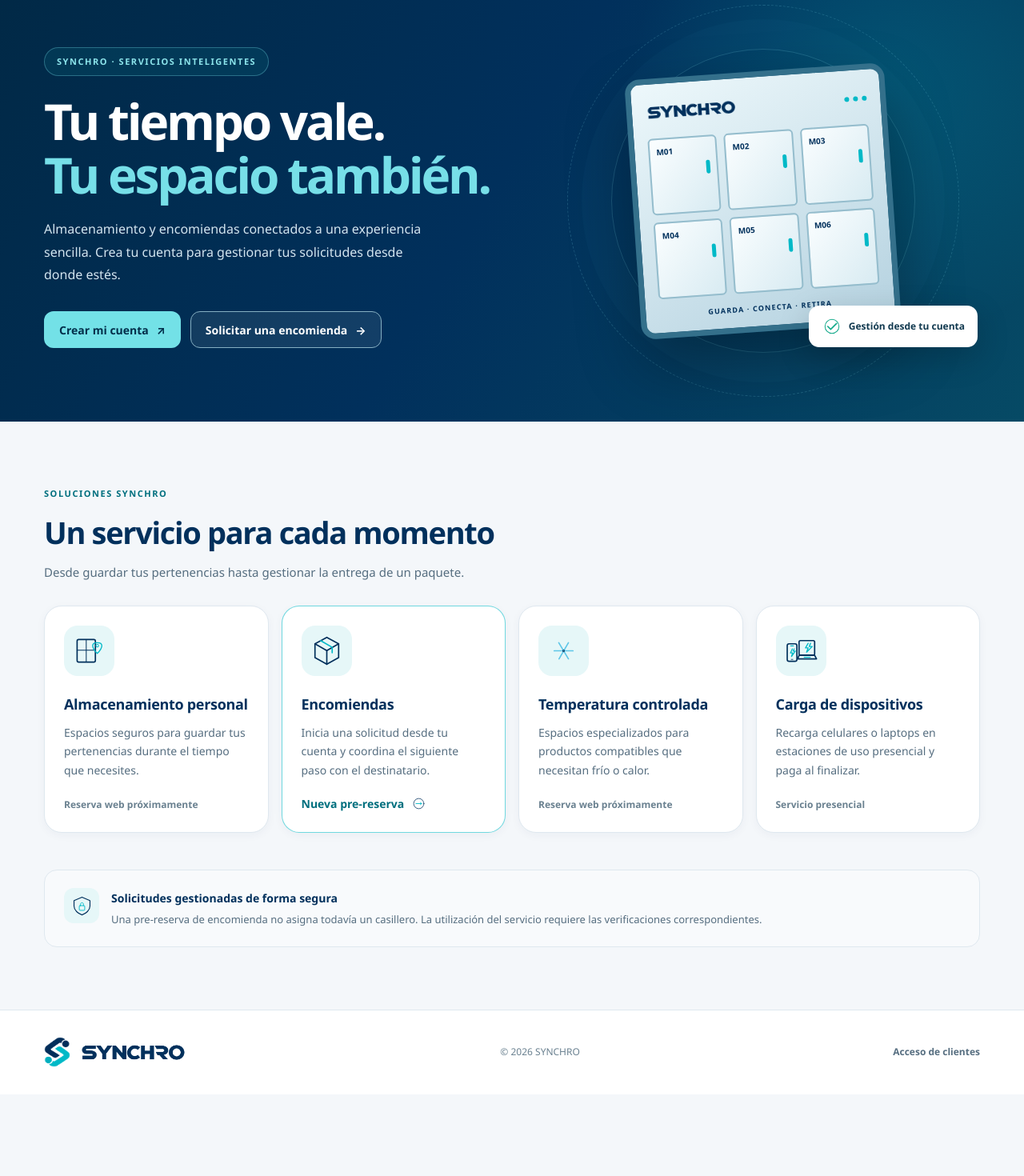
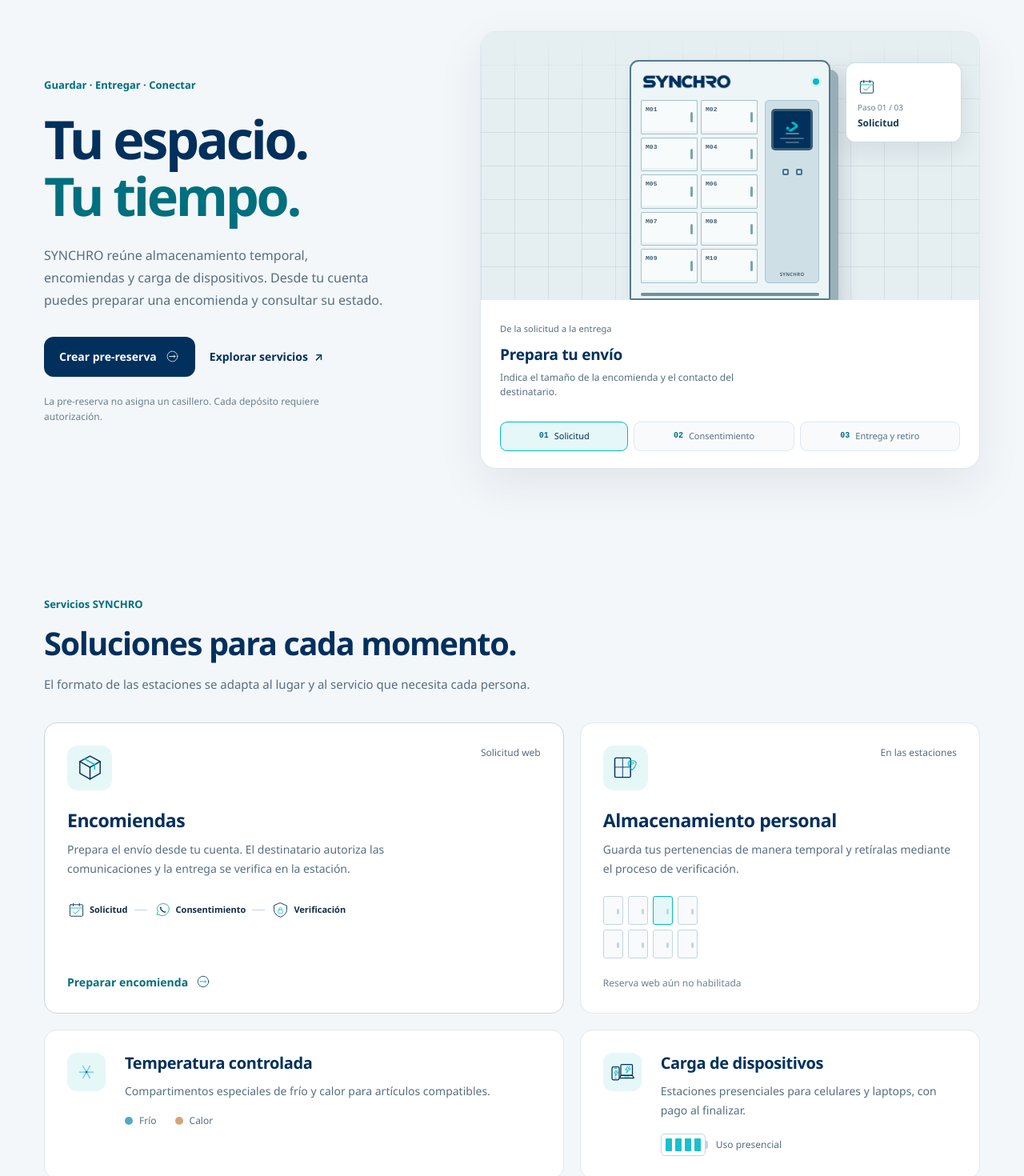
Before and after one commit to Bjosue95/SYNCHRO, a Vue app in the folder frontend/usuarios-app/: page / in a window 1280 px wide. Shown: the part 100-1570 px from the top of the page at 80% size. Before the commit the page ends 1468 px from the top, so only its background shows below. Built offline with nearby package versions, Linux system fonts and the light colour scheme; no server answers.

Commit message:
design(usuarios): portada con escena interactiva y servicios narrativos ligeros

```diff
--- a/frontend/usuarios-app/src/views/InicioView.vue
+++ b/frontend/usuarios-app/src/views/InicioView.vue
@@ -1,102 +1,213 @@
 <script setup>
+import { onMounted, onBeforeUnmount, ref } from "vue";
 import { RouterLink } from "vue-router";
-import { estadoSesion } from "../services/sesion.js";
 import AppIcon from "../components/ui/AppIcon.vue";
+import LockerJourney from "../components/ui/LockerJourney.vue";
+
+const pagina = ref(null);
+let observador = null;
+
+// Revelado de contenido con API nativa. Si falta soporte o se solicita
+// movimiento reducido, todo el contenido se muestra inmediatamente.
+onMounted(() => {
+  const elementos = [...(pagina.value?.querySelectorAll("[data-reveal]") || [])];
+  const reducido = window.matchMedia?.("(prefers-reduced-motion: reduce)")?.matches;
+  if (!("IntersectionObserver" in window) || reducido) return;
+  observador = new IntersectionObserver(entradas => {
+    for (const entrada of entradas) {
+      if (!entrada.isIntersecting) continue;
+      entrada.target.classList.remove("syn-pendiente");
+      observador?.unobserve(entrada.target);
+    }
+  }, { threshold: 0.09, rootMargin: "0px 0px 32px 0px" });
+  elementos.forEach(el => {
+    el.classList.add("syn-pendiente");
+    observador.observe(el);
+  });
+});
+onBeforeUnmount(() => observador?.disconnect());
 </script>
 
 <template>
-  <div>
-    <section class="portada">
-      <div class="contenedor portada-grid">
-        <div class="portada-texto">
-          <span class="eyebrow portada-etiqueta">SYNCHRO · SERVICIOS INTELIGENTES</span>
-          <h1>Tu tiempo vale.<br><em>Tu espacio también.</em></h1>
+  <div ref="pagina" class="syn-home">
+    <section class="syn-home-hero">
+      <div class="contenedor syn-hero-grid">
+        <div class="syn-hero-content">
+          <span class="syn-overline">Guardar · Entregar · Conectar</span>
+          <h1>Tu espacio.<br><span>Tu tiempo.</span></h1>
           <p>
-            Almacenamiento y encomiendas conectados a una experiencia sencilla.
-            Crea tu cuenta para gestionar tus solicitudes desde donde estés.
+            SYNCHRO reúne almacenamiento temporal, encomiendas y carga de dispositivos.
+            Desde tu cuenta puedes preparar una encomienda y consultar su estado.
           </p>
-          <div class="botones-portada">
-            <RouterLink :to="estadoSesion.cliente ? '/mi-cuenta' : '/acceso'"
-              class="boton boton-luz">
-              {{ estadoSesion.cliente ? "Ir a mi espacio" : "Crear mi cuenta" }}
-              <span aria-hidden="true">↗</span>
+          <div class="syn-hero-actions">
+            <RouterLink to="/reservar/encomienda" class="boton boton-primario">
+              Crear pre-reserva
+              <AppIcon nombre="flecha" :tamano="19" />
             </RouterLink>
-            <RouterLink to="/reservar/encomienda" class="boton boton-fantasma">
-              Solicitar una encomienda
-              <span aria-hidden="true">→</span>
-            </RouterLink>
+            <a href="#servicios" class="syn-hero-secondary">
+              Explorar servicios <span aria-hidden="true">↗</span>
+            </a>
           </div>
+          <p class="syn-hero-foot">
+            La pre-reserva no asigna un casillero. Cada depósito requiere autorización.
+          </p>
         </div>
-
-        <div class="hero-visual" aria-hidden="true">
-          <div class="circulo-uno"></div>
-          <div class="circulo-dos"></div>
-          <div class="terminal-ilustrada">
-            <div class="terminal-cabecera">
-              <img class="terminal-marca" src="/branding/nombre-azul.svg" alt="">
-              <span class="luces"><i></i><i></i><i></i></span>
-            </div>
-            <div class="terminal-cuadricula">
-              <div v-for="n in 6" :key="n" class="terminal-puerta">
-                <span>{{ "M0" + n }}</span><b></b>
-              </div>
-            </div>
-            <div class="terminal-pie">GUARDA · CONECTA · RETIRA</div>
-          </div>
-          <div class="etiqueta-flotante">
-            <img src="/iconos/claro/check.svg" alt="">
-            Gestión desde tu cuenta
-          </div>
-        </div>
+        <LockerJourney />
       </div>
     </section>
 
-    <section id="servicios" class="contenedor bloque-servicios">
-      <div class="titulo-seccion">
-        <span class="eyebrow">SOLUCIONES SYNCHRO</span>
-        <h2>Un servicio para cada momento</h2>
-        <p>Desde guardar tus pertenencias hasta gestionar la entrega de un paquete.</p>
-      </div>
+    <section id="servicios" class="contenedor syn-service-section">
+      <header class="syn-service-intro" data-reveal>
+        <span class="syn-overline">Servicios SYNCHRO</span>
+        <h2>Soluciones para cada momento.</h2>
+        <p>El formato de las estaciones se adapta al lugar y al servicio que necesita cada persona.</p>
+      </header>
 
-      <div class="rejilla-servicios">
-        <article class="tarjeta-servicio">
-          <span class="servicio-icono"><AppIcon nombre="casillero" :tamano="43"/></span>
-          <h3>Almacenamiento personal</h3>
-          <p>Espacios seguros para guardar tus pertenencias durante el tiempo que necesites.</p>
-          <span class="servicio-estado">Reserva web próximamente</span>
-        </article>
-        <article class="tarjeta-servicio destacada">
-          <span class="servicio-icono"><AppIcon nombre="encomienda" :tamano="43"/></span>
+      <div class="syn-service-grid">
+        <article class="syn-feature syn-feature-main" data-reveal>
+          <div class="syn-feature-top">
+            <span class="syn-feature-symbol"><AppIcon nombre="encomienda" :tamano="37"/></span>
+            <span class="syn-feature-type">Solicitud web</span>
+          </div>
           <h3>Encomiendas</h3>
-          <p>Inicia una solicitud desde tu cuenta y coordina el siguiente paso con el destinatario.</p>
-          <RouterLink to="/reservar/encomienda" class="enlace-texto">
-            Nueva pre-reserva <AppIcon nombre="flecha" :tamano="19"/>
+          <p>Prepara el envío desde tu cuenta. El destinatario autoriza las comunicaciones y la entrega se verifica en la estación.</p>
+          <div class="syn-parcel-path" aria-label="Solicitud, consentimiento y verificación">
+            <span><AppIcon nombre="reservas" :tamano="23"/> Solicitud</span>
+            <i aria-hidden="true"></i>
+            <span><AppIcon nombre="whatsapp" :tamano="23"/> Consentimiento</span>
+            <i aria-hidden="true"></i>
+            <span><AppIcon nombre="seguridad" :tamano="23"/> Verificación</span>
+          </div>
+          <RouterLink to="/reservar/encomienda" class="syn-feature-action">
+            Preparar encomienda <AppIcon nombre="flecha" :tamano="20"/>
           </RouterLink>
         </article>
-        <article class="tarjeta-servicio">
-          <span class="servicio-icono"><AppIcon nombre="temperatura" :tamano="43"/></span>
-          <h3>Temperatura controlada</h3>
-          <p>Espacios especializados para productos compatibles que necesitan frío o calor.</p>
-          <span class="servicio-estado">Reserva web próximamente</span>
+
+        <article class="syn-feature syn-feature-storage" data-reveal>
+          <div class="syn-feature-top">
+            <span class="syn-feature-symbol"><AppIcon nombre="casillero" :tamano="37"/></span>
+            <span class="syn-feature-type">En las estaciones</span>
+          </div>
+          <h3>Almacenamiento personal</h3>
+          <p>Guarda tus pertenencias de manera temporal y retíralas mediante el proceso de verificación.</p>
+          <div class="syn-locker-pattern" aria-hidden="true">
+            <span v-for="numero in 8" :key="numero" :class="{ 'syn-locker-highlight': numero === 3 }"></span>
+          </div>
+          <span class="syn-feature-foot">Reserva web aún no habilitada</span>
         </article>
-        <article class="tarjeta-servicio">
-          <span class="servicio-icono"><AppIcon nombre="carga" :tamano="43"/></span>
-          <h3>Carga de dispositivos</h3>
-          <p>Recarga celulares o laptops en estaciones de uso presencial y paga al finalizar.</p>
-          <span class="servicio-estado">Servicio presencial</span>
+
+        <article class="syn-feature syn-feature-thermal" data-reveal>
+          <div class="syn-small-icon"><AppIcon nombre="temperatura" :tamano="32"/></div>
+          <div>
+            <h3>Temperatura controlada</h3>
+            <p>Compartimentos especiales de frío y calor para artículos compatibles.</p>
+            <div class="syn-thermal-options" aria-label="Frío y calor">
+              <span><i class="syn-cold-dot"></i>Frío</span>
+              <span><i class="syn-warm-dot"></i>Calor</span>
+            </div>
+          </div>
+        </article>
+
+        <article class="syn-feature syn-feature-charge" data-reveal>
+          <div class="syn-small-icon"><AppIcon nombre="carga" :tamano="32"/></div>
+          <div>
+            <h3>Carga de dispositivos</h3>
+            <p>Estaciones presenciales para celulares y laptops, con pago al finalizar.</p>
+            <div class="syn-charge-visual" aria-label="Servicio de carga presencial">
+              <div class="syn-charge-battery" aria-hidden="true">
+                <span></span><span></span><span></span><span></span>
+              </div>
+              <span>Uso presencial</span>
+            </div>
+          </div>
         </article>
       </div>
     </section>
 
-    <section class="contenedor panel-aclaracion">
-      <span class="aclaracion-icono"><AppIcon nombre="seguridad" :tamano="29"/></span>
-      <div>
-        <strong>Solicitudes gestionadas de forma segura</strong>
-        <p>
-          Una pre-reserva de encomienda no asigna todavía un casillero.
-          La utilización del servicio requiere las verificaciones correspondientes.
-        </p>
-      </div>
+    <section class="contenedor syn-bottom-message" data-reveal>
+      <AppIcon nombre="seguridad" :tamano="26"/>
+      <p>
+        En SYNCHRO, la seguridad forma parte de cada operación.
+        La solicitud web, el consentimiento y la verificación
+        son pasos distintos de un mismo servicio.
+      </p>
     </section>
   </div>
 </template>
+
+<style scoped>
+.syn-home { overflow: clip; }
+.syn-home-hero { padding: 64px 0 88px; background: var(--bg); }
+.syn-hero-grid { display: grid; grid-template-columns: minmax(0,.87fr) minmax(0,1.13fr); gap: clamp(32px,5vw,80px); align-items: center; }
+.syn-hero-content { min-width: 0; max-width: 500px; }
+.syn-overline { color: var(--accent-text); font-size: 13px; font-weight: 600; }
+.syn-hero-content h1 { font-size: clamp(49px,5.2vw,79px); line-height: 1.06; letter-spacing: -.05em; font-weight: 600; margin: 22px 0 24px; color: var(--text-strong); }
+.syn-hero-content h1 span { color: var(--accent-text); }
+.syn-hero-content > p:not(.syn-hero-foot) { font-size: 16px; line-height: 1.75; color: var(--text-muted); max-width: 425px; margin: 0; }
+.syn-hero-actions { display: flex; flex-wrap: wrap; align-items: center; gap: 18px; margin-top: 32px; }
+.syn-hero-actions .boton { min-height: 50px; }
+.syn-hero-secondary { display: inline-flex; align-items: center; gap: 8px; text-decoration: none; font-weight: 600; font-size: 14px; color: var(--text-strong); }
+.syn-hero-secondary:hover { color: var(--accent-text); }
+.syn-hero-foot { font-size: 12px; line-height: 1.65; color: var(--text-subtle); max-width: 360px; margin: 21px 0 0; }
+.syn-service-section { padding-top: 68px; padding-bottom: 72px; }
+.syn-service-intro { max-width: 660px; margin-bottom: 34px; }
+.syn-service-intro h2 { color: var(--text-strong); font-size: clamp(32px,3.1vw,45px); font-weight: 600; letter-spacing: -.035em; margin: 9px 0; }
+.syn-service-intro p { margin: 0; color: var(--text-muted); font-size: 15px; line-height: 1.7; }
+.syn-service-grid { display: grid; grid-template-columns: 1.13fr .87fr; grid-template-rows: auto auto; gap: 20px; }
+.syn-feature { min-width: 0; border-radius: 16px; background: var(--surface); border: 1px solid var(--border); padding: 28px; }
+.syn-feature-main, .syn-feature-storage { min-height: 350px; position: relative; }
+.syn-feature-main { border-color: var(--border-strong); display: flex; flex-direction: column; }
+.syn-feature-top { display: flex; align-items: flex-start; justify-content: space-between; gap: 16px; margin-bottom: 23px; }
+.syn-feature-symbol { width: 56px; height: 56px; border-radius: 13px; display: grid; place-items: center; background: var(--surface-accent); }
+.syn-feature-type { color: var(--text-muted); font-size: 12px; }
+.syn-feature h3 { font-size: 23px; font-weight: 600; letter-spacing: -.02em; color: var(--text-strong); line-height: 1.25; margin: 0 0 11px; }
+.syn-feature p { margin: 0; max-width: 460px; font-size: 14px; line-height: 1.7; color: var(--text-muted); }
+.syn-parcel-path { display: flex; align-items: center; gap: 8px; flex-wrap: wrap; margin: 28px 0 24px; }
+.syn-parcel-path span { display: inline-flex; align-items: center; gap: 5px; font-size: 11px; font-weight: 600; color: var(--text); }
+.syn-parcel-path i { width: 16px; height: 1px; flex: 0 0 16px; background: var(--border-strong); }
+.syn-feature-action { color: var(--accent-text); display: inline-flex; align-items: center; gap: 9px; font-size: 14px; font-weight: 600; text-decoration: none; margin-top: auto; width: fit-content; }
+.syn-feature-action:hover { text-decoration: underline; }
+.syn-feature-storage { display: flex; flex-direction: column; }
+.syn-locker-pattern { display: grid; grid-template-columns: repeat(4,25px); grid-template-rows: repeat(2,36px); gap: 6px; margin: 22px 0; }
+.syn-locker-pattern span { border: 1px solid var(--border-strong); border-radius: 3px; background: var(--surface-soft); position: relative; }
+.syn-locker-pattern span::after { content:""; position:absolute; right:4px; top:45%; width:3px; height:7px; background:var(--border-strong); border-radius:2px; }
+.syn-locker-pattern .syn-locker-highlight { border-color:var(--brand-accent); background:var(--surface-accent); }
+.syn-feature-foot { font-size: 12px; color: var(--text-subtle); margin-top: auto; }
+.syn-feature-thermal, .syn-feature-charge { display: grid; grid-template-columns: 53px minmax(0,1fr); gap: 19px; align-items: start; min-height: 185px; }
+.syn-small-icon { display: grid; place-items: center; width: 48px; height: 48px; border-radius: 12px; background: var(--surface-accent); }
+.syn-feature-thermal h3, .syn-feature-charge h3 { font-size: 20px; }
+.syn-thermal-options { display: flex; gap: 23px; align-items: center; margin-top: 16px; font-size: 12px; color: var(--text-muted); }
+.syn-thermal-options span { display: inline-flex; align-items: center; gap: 8px; }
+.syn-thermal-options i { display: inline-block; width: 10px; height: 10px; border-radius: 50%; }
+.syn-cold-dot { background: #4fabc4; } .syn-warm-dot { background: #d7a477; }
+.syn-charge-visual { display: flex; align-items: center; gap: 13px; margin-top: 18px; font-size: 12px; color: var(--text-muted); }
+.syn-charge-battery { display: grid; grid-template-columns: repeat(4,8px); gap: 4px; padding: 5px; border: 1px solid var(--border-strong); border-radius: 5px; position: relative; }
+.syn-charge-battery::after { content:""; position:absolute; width:3px; height:10px; background:var(--border-strong); top:8px; right:-4px; border-radius:0 2px 2px 0; }
+.syn-charge-battery span { height:16px; background: var(--brand-accent); border-radius:1px; opacity:.25; animation: syn-charge-show 2.2s ease-out both; }
+.syn-charge-battery span:nth-child(1) { animation-delay:.15s; }.syn-charge-battery span:nth-child(2) { animation-delay:.3s; }.syn-charge-battery span:nth-child(3) { animation-delay:.45s; }.syn-charge-battery span:nth-child(4) { animation-delay:.6s; }
+@keyframes syn-charge-show { to { opacity:.9; } }
+.syn-bottom-message { display: flex; align-items: flex-start; gap: 17px; max-width: 1170px; padding: 26px 0 70px; border-top: 1px solid var(--border); }
+.syn-bottom-message p { margin: 0; font-size: 14px; line-height: 1.7; max-width: 690px; color: var(--text-muted); }
+.syn-pendiente { opacity: 0; transform: translateY(14px); transition: opacity 400ms ease, transform 400ms ease; }
+.syn-service-grid > :nth-child(2) { transition-delay: 70ms; } .syn-service-grid > :nth-child(3) { transition-delay: 100ms; } .syn-service-grid > :nth-child(4) { transition-delay: 150ms; }
+@media (max-width: 1000px) {
+  .syn-hero-grid { grid-template-columns: 1fr; gap: 36px; }
+  .syn-hero-content { max-width: 660px; }
+  .syn-home-hero { padding: 54px 0 65px; }
+  .syn-service-grid { grid-template-columns: 1fr 1fr; }
+}
+@media (max-width: 690px) {
+  .syn-home-hero { padding: 36px 0 48px; }
+  .syn-hero-content h1 { font-size: clamp(45px, 10vw, 62px); }
+  .syn-service-section { padding-top: 52px; padding-bottom: 50px; }
+  .syn-service-grid { grid-template-columns: 1fr; gap: 14px; }
+  .syn-feature { padding: 22px; }
+  .syn-feature-main, .syn-feature-storage { min-height: 0; }
+  .syn-feature-thermal, .syn-feature-charge { min-height: 0; }
+  .syn-bottom-message { padding: 24px 0 46px; }
+}
+@media (prefers-reduced-motion: reduce) {
+  .syn-charge-battery span { animation: none; opacity: .9; }
+  .syn-pendiente { opacity:1; transform:none; }
+}
+</style>
```
